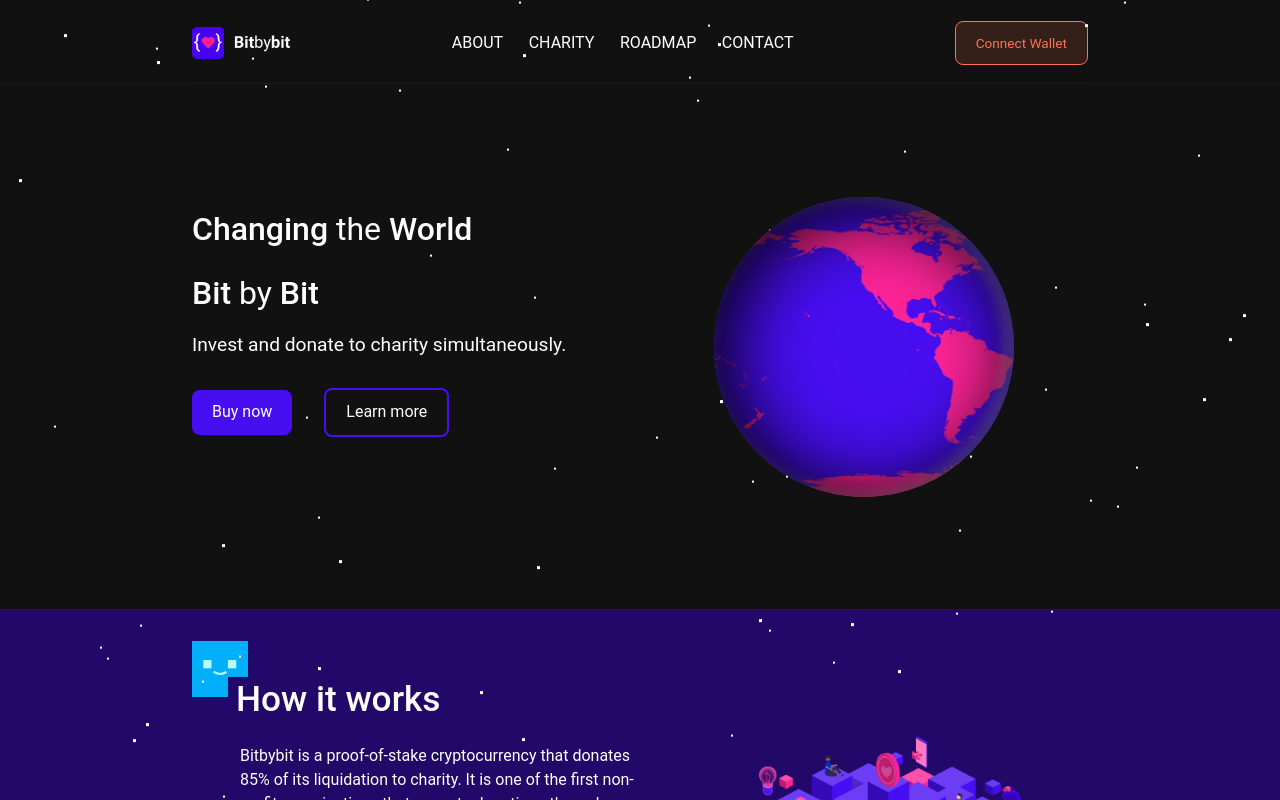
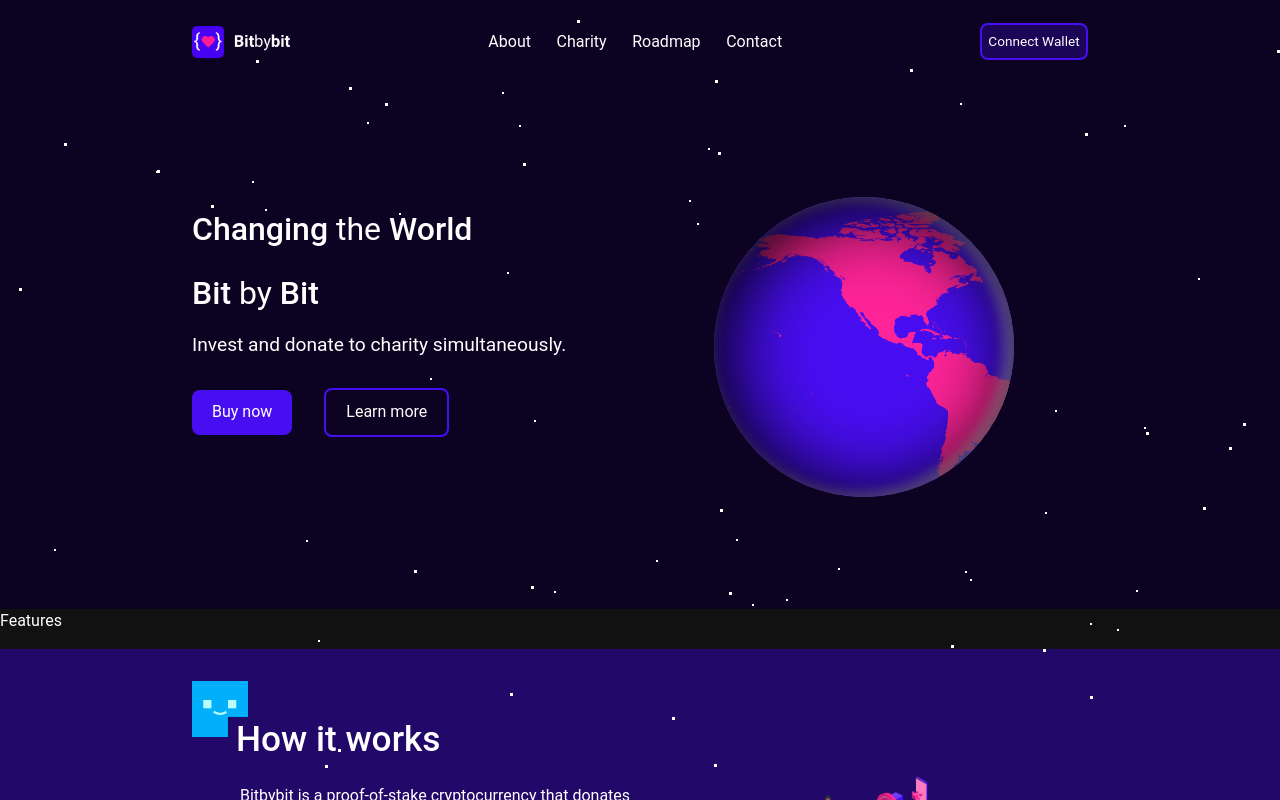
Before and after one commit to lightswarm124/bitbybit-frontend, a React (Create React App) app: page / in a window 1280 px wide. Shown: the top 800 px of the page. Built offline with nearby package versions, Linux system fonts and the light colour scheme.

Commit message:
Initial mobile styling

```diff
--- a/src/App.js
+++ b/src/App.js
@@ -2,6 +2,7 @@ import React, { useState } from "react";
 import getBlockchain from "./ethereum.js";
 import Navbar from "../src/components/Navbar/Navbar";
 import Hero from "../src/components/Hero";
+import Features from "./components/Features.js";
 import About from "../src/components/About";
 import Charity from "../src/components/Charity";
 import Roadmap from "./components/Roadmap.js";
@@ -67,31 +68,16 @@ function App() {
       }
       const ethAmount = ethers.utils.parseEther(amount);
       const contract = simpleStorage;
-      // const tx = await simpleStorage.buyTokens(userWallet);
-      // await tx.wait();
       setData(data);
-      // const newData = await simpleStorage.readData();
-      // newData !== "undefined" && setData(newData);
-
       await contract
         .buyTokens(userWallet, { value: ethAmount })
         .then((remainingBalance) => {
-          // setLoading(false);
-          // setValue("");
-          // setConvertedValue("");
+          setIsOpen(false);
           alert("Transaction Complete", remainingBalance);
-          // dispatch(
-          //   setUserBalance({
-          //     flag: false,
-          //     balance: state?.userBalance - convertedValue,
-          //   })
-          // );
-          // handleClose();
         })
         .catch((err) => {
-          // setLoading(false);
           console.log(err);
-          alert("Transaction failed: " + err?.data.message);
+          alert("Transaction failed. Error message: " + err?.data.message);
         });
     } else {
       alert("Please connect your Metamask wallet to purchase tokens.");
@@ -113,12 +99,10 @@ function App() {
   return (
     <>
       <main id="main" style={pageStyles}>
-        <div id="stars"></div>
-        <div id="stars2"></div>
-        <div id="stars3"></div>
         <title>BitByBit</title>
         <Navbar wallet={userWallet} onClickLogin={integrateWallet} />
         <Hero onClickBuy={openModal} />
+        <Features />
         <About />
         <Charity />
         <Roadmap />
--- a/src/components/About.js
+++ b/src/components/About.js
@@ -1,6 +1,6 @@
 import styled from "@emotion/styled";
 import React from "react";
-import BlockHeading from "./BlockHeading";
+import BlockHeading from "./_ui/BlockHeading";
 import ContentWrapper from "./ContentWrapper";
 import blocksIllustration from "../images/blocks-illustration.png";
 
--- a/src/components/Charity.js
+++ b/src/components/Charity.js
@@ -1,6 +1,6 @@
 import styled from "@emotion/styled";
 import React from "react";
-import BlockHeading from "./BlockHeading";
+import BlockHeading from "./_ui/BlockHeading";
 import ContentWrapper from "./ContentWrapper";
 import unitedWay from "../images/united-way.png";
 
--- a/src/components/ContentWrapper.js
+++ b/src/components/ContentWrapper.js
@@ -4,6 +4,10 @@ const ContentWrapper = styled.div`
   max-width: 1100px;
   margin: 0 auto;
   width: 70vw;
+
+  @media (max-width: 768px) {
+    width: 90vw;
+  }
 `;
 
 export default ContentWrapper;
--- /dev/null
+++ b/src/components/Features.js
@@ -0,0 +1,12 @@
+import React from "react";
+import BlockHeading from "./_ui/BlockHeading";
+
+const Features = () => {
+  return (
+    <div>
+      <p>Features</p>
+    </div>
+  );
+};
+
+export default Features;
--- a/src/components/Hero.js
+++ b/src/components/Hero.js
@@ -3,6 +3,11 @@ import styled from "@emotion/styled";
 import ContentWrapper from "./ContentWrapper";
 import Button from "../components/_ui/Button";
 import "../styles/globe.css";
+import "../styles/stars.css";
+
+const HeroBackground = styled.div`
+  background: #0b0321;
+`;
 
 const HeroWrapper = styled.div`
   display: flex;
@@ -51,6 +56,9 @@ const Hero = ({ onClickBuy }) => {
     onClickBuy();
   };
   return (
+    <HeroBackground>
+      <div id="stars2" />
+      <div id="stars3" />
       <ContentWrapper>
         <HeroWrapper>
           <TextWrapper>
@@ -75,6 +83,7 @@ const Hero = ({ onClickBuy }) => {
           </HeroImageWrapper>
         </HeroWrapper>
       </ContentWrapper>
+    </HeroBackground>
   );
 };
 
--- a/src/components/Navbar/Navbar.js
+++ b/src/components/Navbar/Navbar.js
@@ -6,13 +6,12 @@ import ContentWrapper from "../ContentWrapper";
 import Button from "../_ui/Button";
 
 const Navigation = styled.nav`
+  background: #0b0321;
   height: 10vh;
   display: flex;
   flex-direction: row;
   justify-content: space-between;
   align-items: center;
-  text-transform: uppercase;
-  border-bottom: 2px solid #33333320;
   z-index: 2;
   align-self: center;
   @media (max-width: 768px) {
@@ -31,8 +30,6 @@ const NavWrapper = styled.div`
   flex-direction: row;
   justify-content: space-between;
   align-items: center;
-  text-transform: uppercase;
-  border-bottom: 2px solid #33333320;
   z-index: 2;
   align-self: center;
   @media (max-width: 768px) {
@@ -50,22 +47,27 @@ const Toggle = styled.div`
   height: 100%;
   cursor: pointer;
   padding: 0 10vw;
+
   @media (max-width: 768px) {
+    order: 3;
     display: flex;
   }
 `;
 
 const Navbox = styled.div`
   display: flex;
+  z-index: 999999;
+  position: relative;
   height: 100%;
   justify-content: center;
   align-items: center;
   @media (max-width: 768px) {
+    background: #0b0321;
     flex-direction: column;
     position: fixed;
     width: 100%;
     justify-content: flex-start;
-    padding-top: 10vh;
+    padding-top: 1vh;
     transition: all 0.3s ease-in;
     top: 8vh;
     left: ${(props) => (props.open ? "-100%" : "0")};
@@ -104,14 +106,10 @@ const Hamburger = styled.div`
 const LogoImage = styled.img`
   width: auto;
   height: 2rem;
-`;
 
-const AlertButton = styled(Button)`
-  border: 1px solid #ff734e;
-  background-color: rgba(255, 115, 78, 0.15);
-  color: #ff734e;
-  transition: all 0.2s;
-  font-size: 0.85rem;
+  @media (max-width: 768px) {
+    height: 1.75rem;
+  }
 `;
 
 const Navbar = ({ wallet, onClickLogin }) => {
@@ -124,8 +122,10 @@ const Navbar = ({ wallet, onClickLogin }) => {
   )}`;
 
   return (
+    <>
       <Navigation>
         <ContentWrapper>
+          <div id="stars3" />
           <NavWrapper>
             <LogoImage src={Logo} alt="" />
             <Toggle
@@ -169,11 +169,23 @@ const Navbar = ({ wallet, onClickLogin }) => {
                 {abbreviatedWallet}
               </Button>
             ) : (
-            <AlertButton onClick={handleClick}>Connect Wallet</AlertButton>
+              <Button
+                style={{
+                  background: "rgba(72, 14, 242, .25)",
+                  fontSize: "0.85rem",
+                  padding: "0.4rem",
+                  display: "flex",
+                }}
+                variant="secondary"
+                onClick={handleClick}
+              >
+                Connect Wallet
+              </Button>
             )}
           </NavWrapper>
         </ContentWrapper>
       </Navigation>
+    </>
   );
 };
 
--- a/src/components/Roadmap.js
+++ b/src/components/Roadmap.js
@@ -3,7 +3,7 @@ import {
   VerticalTimelineElement,
 } from "react-vertical-timeline-component";
 import "react-vertical-timeline-component/style.min.css";
-import BlockHeading from "./BlockHeading";
+import BlockHeading from "./_ui/BlockHeading";
 import ContentWrapper from "./ContentWrapper";
 import "../styles/roadmap.css";
 import Checkmark from "../images/checkmark.png";
--- a/src/components/Tokenomics.js
+++ b/src/components/Tokenomics.js
@@ -1,5 +1,5 @@
 import React from "react";
-import BlockHeading from "./BlockHeading";
+import BlockHeading from "./_ui/BlockHeading";
 import ContentWrapper from "./ContentWrapper";
 import styled from "@emotion/styled";
 
@@ -7,7 +7,7 @@ const TokenomicsSection = styled.div`
   background: #220969;
 
   .tokenomics-items {
-    width: 100%;
+    max-width: 100%;
     margin-left: 3rem;
     min-height: 10vh;
     display: flex;
--- a/src/components/BlockHeading.js
+++ b/src/components/_ui/BlockHeading.js
@@ -1,6 +1,6 @@
 import styled from "@emotion/styled";
 import React from "react";
-import Block from "../images/bbbBlock.png";
+import Block from "../../images/bbbBlock.png";
 
 const HeadingWrapper = styled.div`
   width: 100%;
--- a/src/styles/globe.css
+++ b/src/styles/globe.css
@@ -8,14 +8,14 @@ body {
     height: 300px;
     background: url('../images/worldMap.png');
     border-radius: 50%;
-    background-size: 610px;
-    box-shadow: inset 8px 6px 80px 6px rgb(0, 0, 0), inset -6px 0 12px 4px rgba(255, 255, 255, 0.3);
+    background-size: 710px;
+    box-shadow: inset 8px 6px 80px 6px rgb(0, 0, 0), inset -6px 0 12px 4px rgba(255, 255, 255, 0.5);
     animation-name: rotate;
-    animation-duration: 72s;
+    animation-duration: 220s;
     animation-iteration-count: infinite;
     animation-timing-function: linear;
     -webkit-animation-name: rotate;
-    -webkit-animation-duration: 72s;
+    -webkit-animation-duration: 220s;
     -webkit-animation-iteration-count: infinite;
     -webkit-animation-timing-function: linear;
 }
```
Also changed, not shown: src/styles/stars.css. Lines whose indentation alone changed are shown as unchanged.
